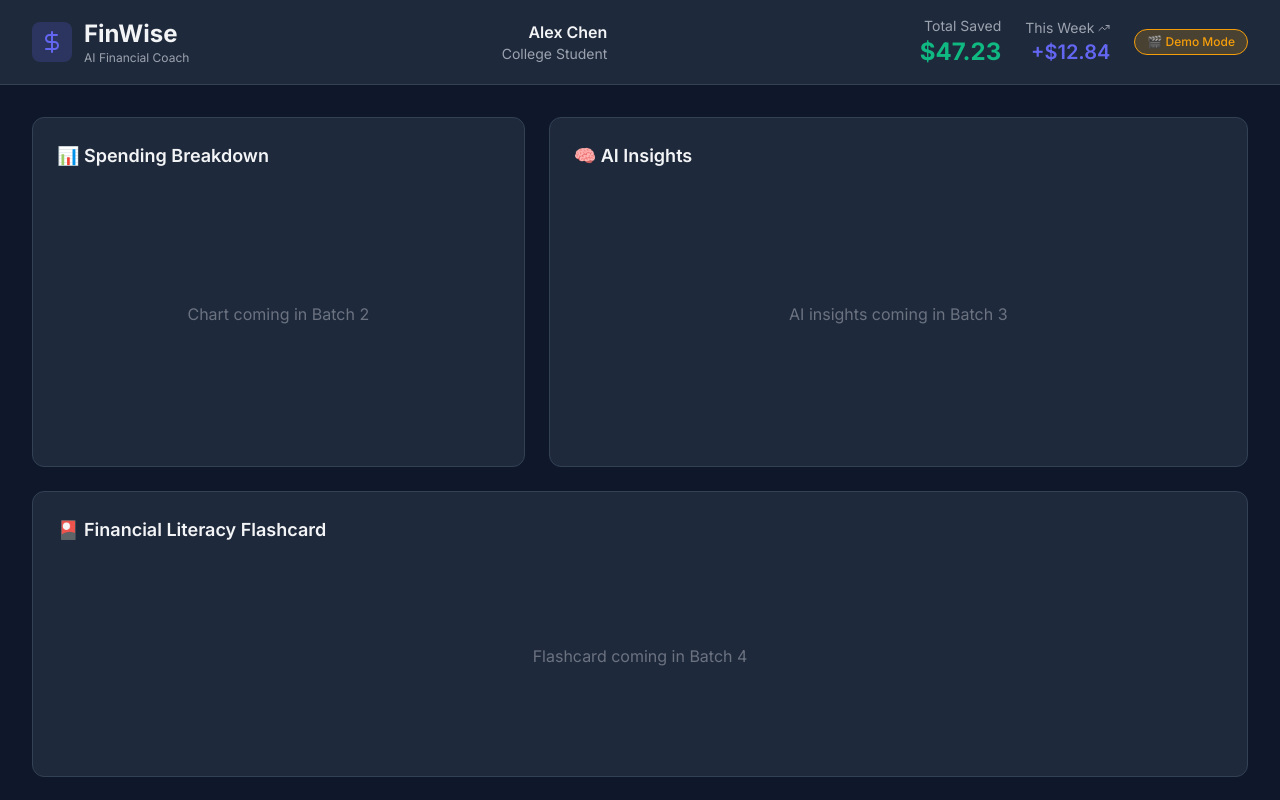
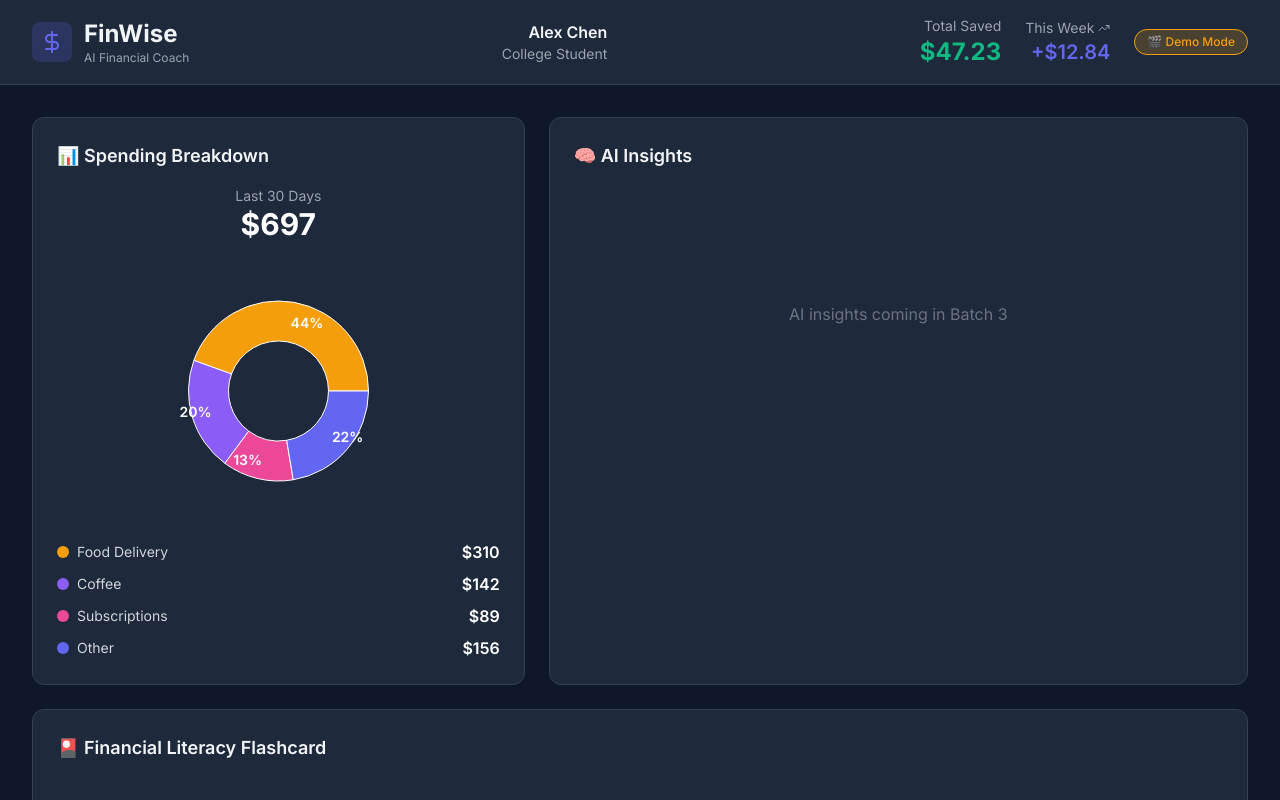
Before and after one commit to pshimanshu/SpareSense, a React (Vite) app in the folder frontend/: page / in a window 1280 px wide. Shown: the top 800 px of the page. Built offline with nearby package versions, Linux system fonts and the light colour scheme.

Commit message:
feat: add interactive spending breakdown chart

```diff
--- /dev/null
+++ b/frontend/src/components/SpendingChart.jsx
@@ -0,0 +1,93 @@
+import { PieChart, Pie, Cell, ResponsiveContainer, Legend, Tooltip } from 'recharts';
+import { mockSpendingData } from '../data/mockData';
+
+export default function SpendingChart() {
+  const totalSpending = mockSpendingData.reduce((sum, item) => sum + item.amount, 0);
+
+  // Custom tooltip
+  const CustomTooltip = ({ active, payload }) => {
+    if (active && payload && payload.length) {
+      const data = payload[0];
+      const percentage = ((data.value / totalSpending) * 100).toFixed(1);
+      return (
+        <div className="bg-dark-card border border-dark-border rounded-lg p-3 shadow-lg">
+          <p className="font-semibold text-white">{data.name}</p>
+          <p className="text-success font-bold">${data.value}</p>
+          <p className="text-gray-400 text-sm">{percentage}% of spending</p>
+        </div>
+      );
+    }
+    return null;
+  };
+
+  // Custom label to show percentage on chart
+  const renderCustomLabel = ({ cx, cy, midAngle, innerRadius, outerRadius, percent }) => {
+    const radius = innerRadius + (outerRadius - innerRadius) * 0.5;
+    const x = cx + radius * Math.cos(-midAngle * (Math.PI / 180));
+    const y = cy + radius * Math.sin(-midAngle * (Math.PI / 180));
+
+    return (
+      <text
+        x={x}
+        y={y}
+        fill="white"
+        textAnchor={x > cx ? 'start' : 'end'}
+        dominantBaseline="central"
+        className="text-sm font-semibold"
+      >
+        {`${(percent * 100).toFixed(0)}%`}
+      </text>
+    );
+  };
+
+  return (
+    <div className="card">
+      <h2 className="text-lg font-semibold mb-4">📊 Spending Breakdown</h2>
+
+      {/* Total Spending */}
+      <div className="text-center mb-6">
+        <p className="text-gray-400 text-sm">Last 30 Days</p>
+        <p className="text-3xl font-bold text-white">${totalSpending}</p>
+      </div>
+
+      {/* Pie Chart */}
+      <ResponsiveContainer width="100%" height={250}>
+        <PieChart>
+          <Pie
+            data={mockSpendingData}
+            cx="50%"
+            cy="50%"
+            labelLine={false}
+            label={renderCustomLabel}
+            outerRadius={90}
+            innerRadius={50}
+            fill="#8884d8"
+            dataKey="amount"
+            nameKey="category"
+          >
+            {mockSpendingData.map((entry, index) => (
+              <Cell key={`cell-${index}`} fill={entry.color} />
+            ))}
+          </Pie>
+          <Tooltip content={<CustomTooltip />} />
+        </PieChart>
+      </ResponsiveContainer>
+
+      {/* Legend with amounts */}
+      <div className="mt-6 space-y-2">
+        {mockSpendingData.map((item) => (
+          <div key={item.category} className="flex items-center justify-between">
+            <div className="flex items-center gap-2">
+              <div
+                className="w-3 h-3 rounded-full"
+                style={{ backgroundColor: item.color }}
+              />
+              <span className="text-sm text-gray-300">{item.category}</span>
+            </div>
+            <span className="font-semibold text-white">${item.amount}</span>
+          </div>
+        ))}
+      </div>
+    </div>
+  );
+}
--- a/frontend/src/pages/Dashboard.jsx
+++ b/frontend/src/pages/Dashboard.jsx
@@ -1,5 +1,6 @@
 import { useState } from 'react';
 import Header from '../components/Header';
+import SpendingChart from '../components/SpendingChart';
 import { mockUser } from '../data/mockData';
 
 export default function Dashboard() {
@@ -15,12 +16,9 @@ export default function Dashboard() {
 
       <main className="max-w-7xl mx-auto px-8 py-8">
         <div className="grid grid-cols-12 gap-6">
-          {/* Placeholder sections - we'll build these in next batches */}
-          <div className="col-span-5 card">
-            <h2 className="text-lg font-semibold mb-4">📊 Spending Breakdown</h2>
-            <div className="h-64 flex items-center justify-center text-gray-500">
-              Chart coming in Batch 2
-            </div>
+          {/* Spending Chart - Now functional! */}
+          <div className="col-span-5">
+            <SpendingChart />
           </div>
 
           <div className="col-span-7 card">
```
